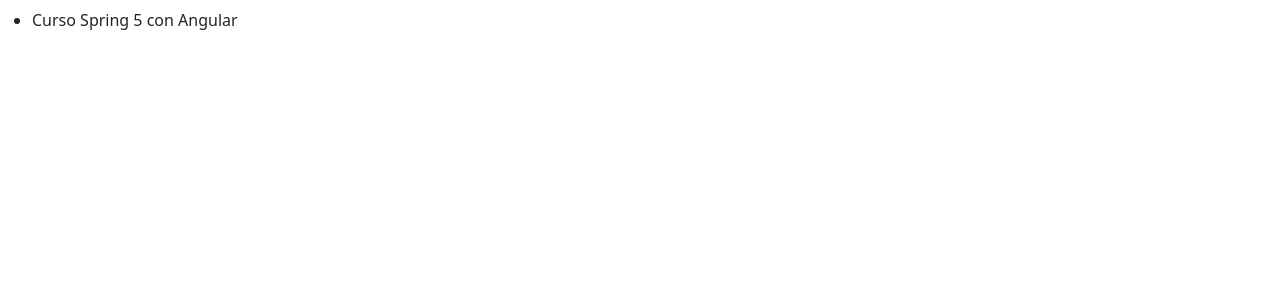
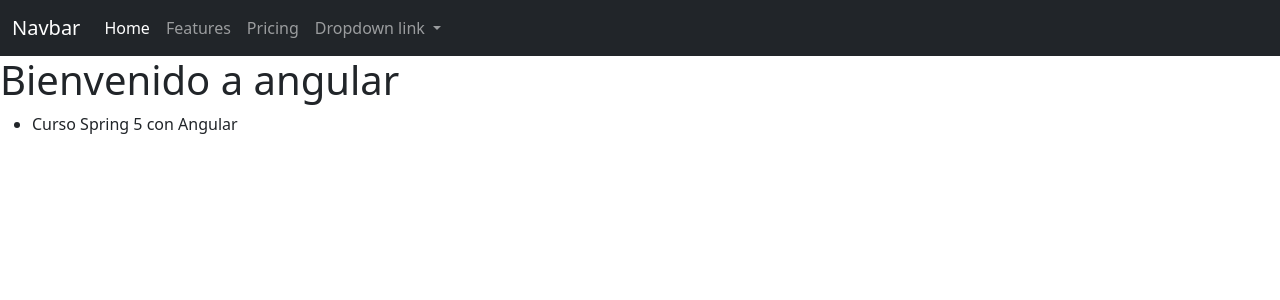
Before and after one commit to Jeor11/spring5, an Angular app in the folder angular/clientes-app/: page / in a window 1280 px wide. Shown: the top 300 px of the page. Built offline with nearby package versions, Linux system fonts and the light colour scheme.

Commit message:
Se modifico el error al escribir "title" y se agrega header.

```diff
--- a/angular/clientes-app/src/app/app.component.html
+++ b/angular/clientes-app/src/app/app.component.html
@@ -1,7 +1,7 @@
+<app-header></app-header>
 <h1>
-  {{tittle}}
+    {{title}}
 </h1>
-
-<ul>
-<li>{{curso}}</li>
-</ul>
+  <ul>
+    <li>{{curso}}</li>
+  </ul>
```
